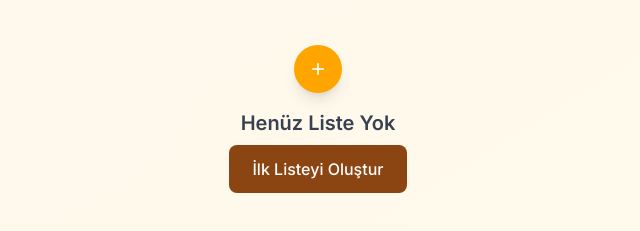
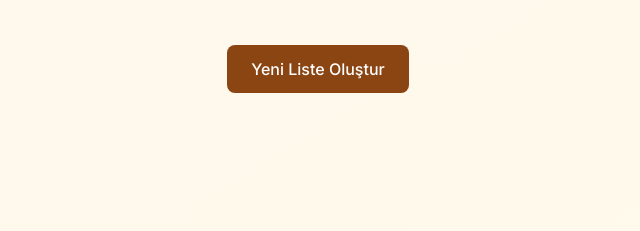
Before and after one commit to begumnarmanli/checklist, a plain HTML site: page index.html in a window 1280 px wide. Shown: the part 219-450 px from the top of the page, without its empty margins (322-962 px from the left). Drawn offline with nearby package versions, Linux system fonts and the light colour scheme.

Commit message:
Hatalar düzeltildi.

```diff
--- a/index.html
+++ b/index.html
@@ -149,22 +149,14 @@
           CheckMate
         </h1>
       </header>
-<div id="emptyState" class="text-center py-4">
-  <button
-    id="addListBtn"
-    class="w-12 h-12 bg-secondary hover:bg-orange-600 text-white rounded-full flex items-center justify-center shadow-lg transition-all duration-200 mb-4 mx-auto">
-    <i class="ri-add-line text-xl"></i>
-  </button>
-
-  <h2 class="text-xl font-semibold text-gray-700 mb-2">
-    Henüz Liste Yok
-  </h2>
-  <button
-    id="createFirstList"
-    class="bg-primary hover:bg-amber-800 text-white px-6 py-3 !rounded-button font-medium transition-all duration-200 whitespace-nowrap">
-    İlk Listeyi Oluştur
-  </button>
-</div>
+      <div id="emptyState" class="text-center pt-4 pb-16">
+        <button
+          id="addListBtn"
+          class="bg-primary hover:bg-amber-800 text-white px-6 py-3 !rounded-button font-medium transition-all duration-200 whitespace-nowrap"
+        >
+          Yeni Liste Oluştur
+        </button>
+      </div>
 
       <div id="listsContainer" class="space-y-6"></div>
     </div>
@@ -217,9 +209,12 @@
           >
             <i class="ri-delete-bin-line text-2xl text-red-600"></i>
           </div>
-          <h3 class="text-lg font-semibold text-gray-800 mb-2">Silmek istediğinize emin misiniz?</h3>
+          <h3 class="text-lg font-semibold text-gray-800 mb-2">
+            Silmek istediğinize emin misiniz?
+          </h3>
           <p class="text-gray-600 mb-6">
-            Bu işlem geri alınamaz. Listedeki tüm görevler kalıcı olarak silinecektir.
+            Bu işlem geri alınamaz. Listedeki tüm görevler kalıcı olarak
+            silinecektir.
           </p>
           <div class="flex gap-3">
             <button
@@ -256,21 +251,23 @@
           document
             .getElementById("addListBtn")
             .addEventListener("click", () => this.showNewListModal());
-          document
-            .getElementById("createFirstList")
-            .addEventListener("click", () => this.showNewListModal());
+
           document
             .getElementById("closeModal")
             .addEventListener("click", () => this.hideNewListModal());
+
           document
             .getElementById("cancelBtn")
             .addEventListener("click", () => this.hideNewListModal());
+
           document
             .getElementById("createListBtn")
             .addEventListener("click", () => this.createList());
+
           document
             .getElementById("cancelDelete")
             .addEventListener("click", () => this.hideDeleteModal());
+
           document
             .getElementById("confirmDelete")
             .addEventListener("click", () => this.deleteList());
@@ -390,7 +387,6 @@
             return;
           }
 
-          emptyState.classList.add("hidden");
           container.innerHTML = this.lists
             .map((list) => this.renderListHTML(list))
             .join("");
@@ -419,7 +415,7 @@
 
                         <div class="mb-4">
                             <div class="flex items-center justify-between text-sm text-gray-600 mb-2">
-                                <span>${completedTasks} görevden ${totalTasks} Tamamlandı</span>
+                                <span>${totalTasks} görevden ${completedTasks} Tamamlandı</span>
                                 <span>${Math.round(progress)}%</span>
                             </div>
                             <div class="w-full bg-gray-200 rounded-full h-2">
```
